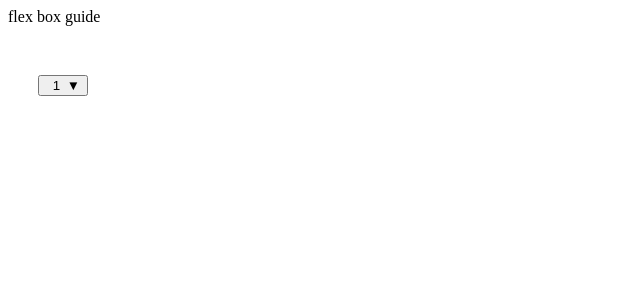
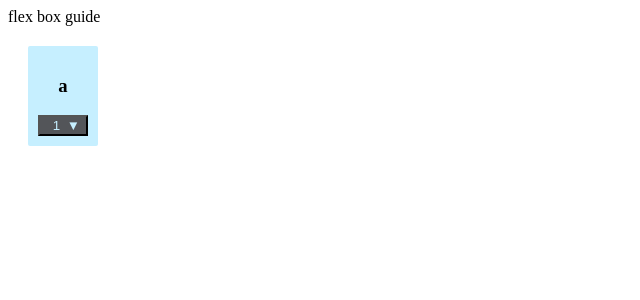
Before and after one commit to mlizchap/flex-box-guide, a React (Create React App) app: page / in a window 1280 px wide. Shown: the top 300 px of the page, without its empty margins (0-640 px from the left). Built offline with nearby package versions, Linux system fonts and the light colour scheme.

Commit message:
added an item dropdown menu

```diff
--- a/src/components/ChildPropsContainer.js
+++ b/src/components/ChildPropsContainer.js
@@ -1,6 +1,7 @@
 import React, { Component } from 'react';
 
 import ChildPropsDropDown from './ChildPropsDropDown';
+import { globalStyle } from '../globalStyle';
 
 class ChildPropsContainer extends Component {
     constructor(props) {
@@ -19,7 +20,7 @@ class ChildPropsContainer extends Component {
     render() {
         return (
             <div>
-                <ChildPropsDropDown handleSelectNumber={this.updateFlexGrow} />
+                <ChildPropsDropDown letter="a" handleSelectNumber={this.updateFlexGrow} bgColor={globalStyle.highlighta} />
             </div>
         );
     }
--- a/src/components/ChildPropsDropDown.js
+++ b/src/components/ChildPropsDropDown.js
@@ -1,5 +1,6 @@
 import React, { Component } from 'react';
 import styled from 'styled-components';
+import { globalStyle } from '../globalStyle';
 
 class ChildPropsDropDown extends Component {
     constructor(props) {
@@ -45,13 +46,16 @@ const DropDownStyle = styled.div`
     margin-bottom: 20px;
     display: inline-block;
     margin: 20px;
+    border-radius: 2px;
     button {
         width: 50px;
+        background-color: ${globalStyle.darkgray};
+        color: ${props => props.bgColor};
     }
     .dropDownContent {
         display: ${props => props.showContent}
         position: absolute;
-        background-color: blue;
+        background-color: ${globalStyle.lightgray};
         width: 50px;
         margin-right: auto;
         margin-left: auto;
--- /dev/null
+++ b/src/globalStyle.js
@@ -0,0 +1,10 @@
+export const globalStyle = {
+    mainColor: '#576987',
+    darkgray: '#535559',
+    mediumgray: '#8c8c8c',
+    lightgray: '#d1d1d1',
+    highlight1: '#bcffbc',
+    highlighta: '#c6efff',
+    highlightb: '#c6e5ff',
+    highlightc: '#9ed2ff'
+}
```
